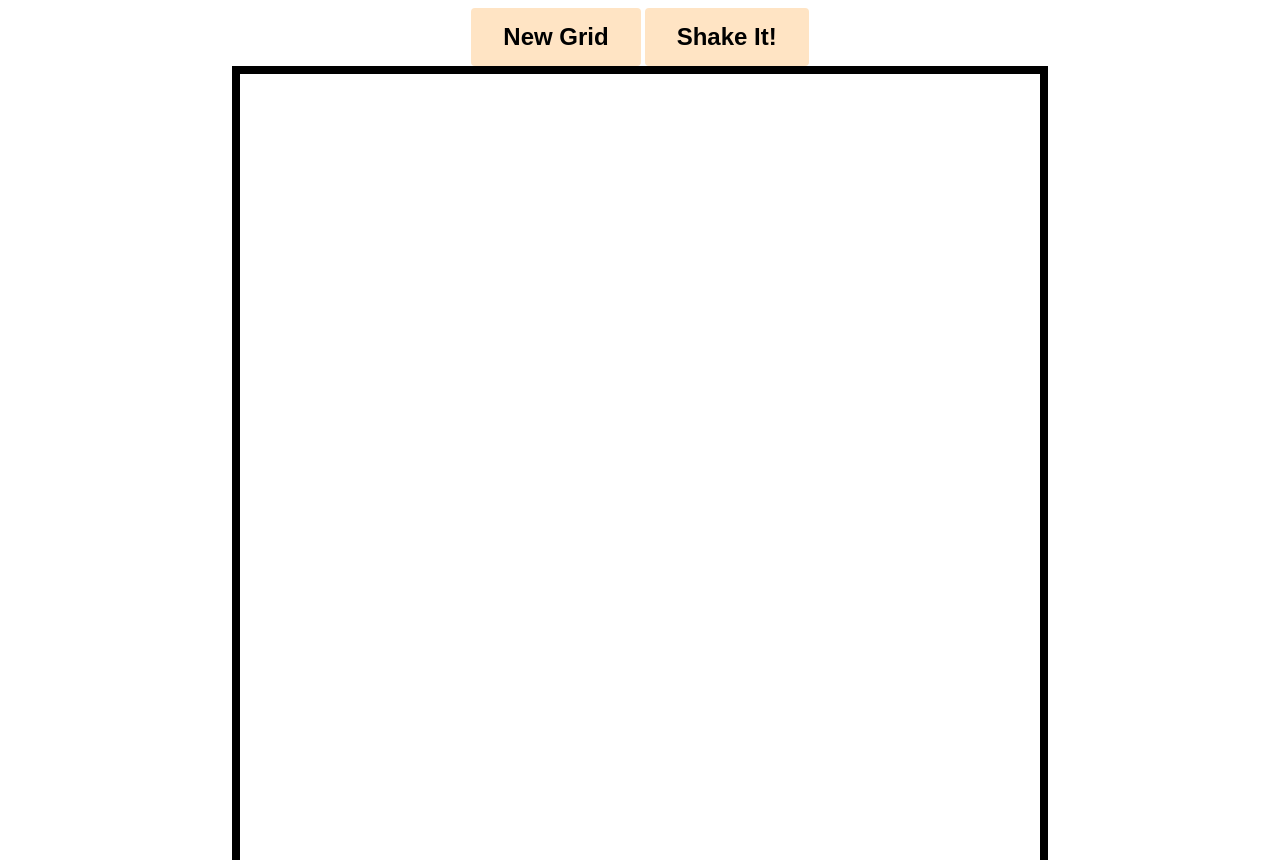
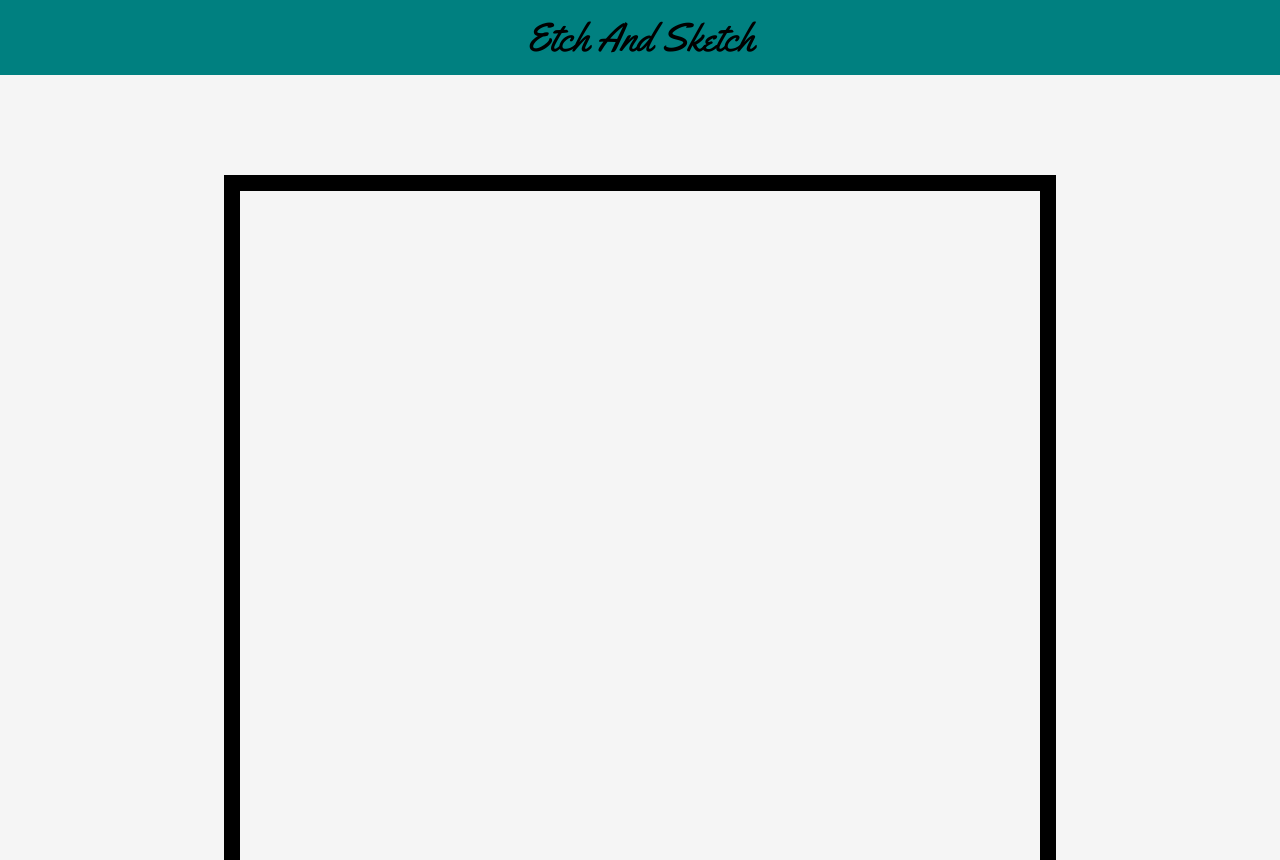
Before and after one commit to forestmeichtry/Etch-a-Sketch, a plain HTML site: page index.html in a window 1280 px wide. Shown: the top 860 px of the page. Drawn offline with Linux system fonts and the light colour scheme; a web font is replaced by a local one.

Commit message:
Add header, adjust page style

```diff
--- a/index.html
+++ b/index.html
@@ -5,18 +5,22 @@
     <meta http-equiv="X-UA-Compatible" content="IE=edge">
     <meta name="viewport" content="width=device-width, initial-scale=1.0">
     <link rel="stylesheet" href="style.css">
+    <link rel="preconnect" href="https://fonts.googleapis.com">
+    <link rel="preconnect" href="https://fonts.gstatic.com" crossorigin>
+    <link href="https://fonts.googleapis.com/css2?family=Londrina+Sketch&family=Roboto&family=Yellowtail&display=swap" rel="stylesheet">
     <script src="script.js" defer></script>
     <title>Etch-a-Scetch</title>
 </head>
 <body>
-    <div id="alert" style="display: none;">
+    <div class="header">Etch And Sketch</div>
+    <div id="alert" style="visibility: hidden;">
         Whoops! Please enter a number between 1 and 100.
-        <span class="close-button" onclick="this.parentElement.style.display='none';">&times;</span>
+        <span class="close-button" onclick="this.parentElement.style.visibility='hidden';">&times;</span>
     </div>
+    <div id="main-container"></div>
     <div class="button-container">
         <button id="button" onclick="sizePrompt()">New Grid</button>
         <button id="shake-button" onclick="shakeGrid()">Shake It!</button>
     </div>
-    <div id="main-container"></div>
 </body>
 </html>
--- a/script.js
+++ b/script.js
@@ -40,7 +40,7 @@ function sizePrompt() {
     if (size != null) {
         // If the input is not valid an alert message is displayed
         if (isNaN(size) || size < 1 || size > 100) {
-            alertBox.style.display = 'flex';
+            alertBox.style.visibility = 'visible';
         } else {
             createGrid(size);
         }
--- a/style.css
+++ b/style.css
@@ -1,9 +1,26 @@
 body {
     display: flex;
     flex-direction: column;
-    justify-content: space-around;
+    justify-content: flex-start;
+    gap: 20px;
     align-items: center;
     min-height: 100vh;
+    margin: 0px;
+    padding: 0px;
+    overflow: hidden;
+    background-color: whitesmoke;
+}
+
+.header {
+    display: flex;
+    justify-content: center;
+    width: 100%;
+    background-color: teal;
+    font-family: 'Londrina Sketch', cursive;
+    font-family: 'Roboto', sans-serif;
+    font-family: 'Yellowtail', cursive;
+    padding: 10px;
+    font-size: 40px;
 }
 
 button {
@@ -13,6 +30,7 @@ button {
     text-decoration: none;
     font-size: 24px;
     font-weight: bold;
+    border: solid transparent;
     border-radius: 4px;
     color: black;
     background-color: bisque;
@@ -26,18 +44,22 @@ button:hover {
 
 #alert {
     display: flex;
+    justify-self: center;
+    align-self: center;
     justify-content: space-between;
     align-items: center;
     padding: 20px;
     background-color: orange;
     color: white;
-    margin-bottom: 15px;
     opacity: 1;
     transition: opacity 0.6s;
 }
 
-.button-contaier {
+.button-container {
     display: flex;
+    justify-content: center;
+    gap: 20px;
+    width: 100%;
 }
 
 .close-button {
@@ -61,7 +83,7 @@ button:hover {
     height: 800px;
     border-style: solid;
     border-color: black;
-    border-width: 8px;
+    border-width: 16px;
 }
 
 .square {
```
